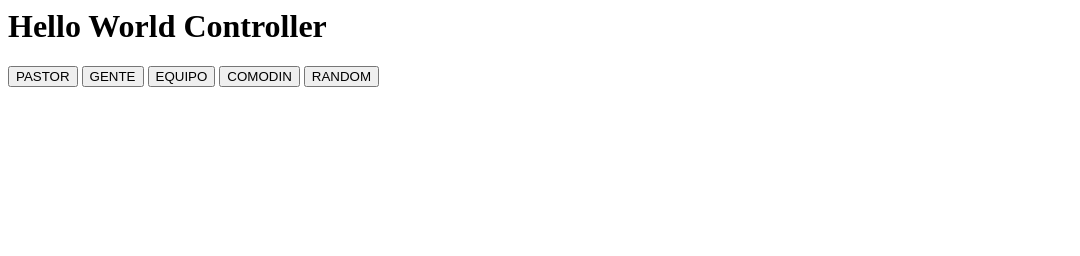
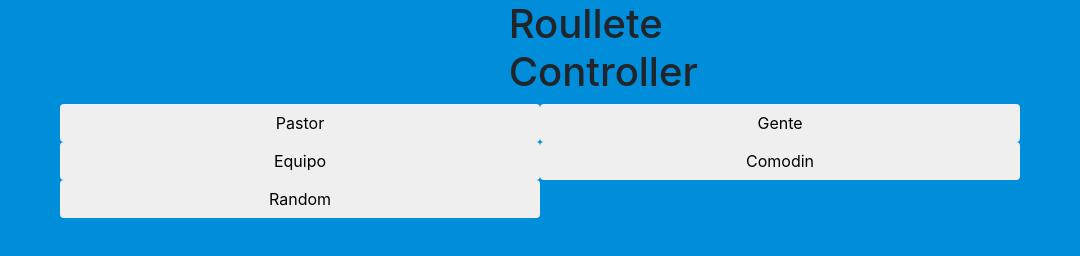
Before and after one commit to LordEnrico/RoulleteBlueTeam, an Electron app: page html/controller.html in a window 1080 px wide. Drawn offline with nearby package versions, Linux system fonts and the light colour scheme.

Commit message:
Controller design tweaks, Resizeable false

```diff
--- /dev/null
+++ b/css/main.css
@@ -0,0 +1,8 @@
+body {
+    background-color: #008DDA;
+}
+
+.col-centered{
+    float: none;
+    margin: 0 auto;
+}
--- a/html/controller.html
+++ b/html/controller.html
@@ -1,21 +1,32 @@
 <html>
 
 <head>
-    <title>Controller</title>
+    <title class="center">Roullete Controller</title>
+    <link rel="stylesheet" href="../libs/bootstrap/dist/css/bootstrap.min.css">
+    <link rel="stylesheet" href="../css/main.css">
 </head>
 
 <body>
-    <h1>Hello World Controller</h1>
-    <button type="button" class="btn" id="btn-pastor" value="PASTOR">PASTOR</button>
-    <button type="button" class="btn" id="btn-gente" value="GENTE">GENTE</button>
-    <button type="button" class="btn" id="btn-equipo" value="EQUIPO">EQUIPO</button>
-    <button type="button" class="btn" id="btn-patria" value="COMODIN">COMODIN</button>
-    <button type="button" class="btn" id="btn-patria" value="">RANDOM</button>
+    <div class="row">
+        <div class="col-lg-1 col-centered">
+            <h1>Roullete Controller</h1>
+        </div>
+    </div>
+    <div class="container">
+        <div class="row">
+            <button type="button" class="btn btn-default col-sm-6" id="btn-pastor" value="PASTOR">Pastor</button>
+            <button type="button" class="btn btn-default col-sm-6" id="btn-gente" value="GENTE">Gente</button>
+            <button type="button" class="btn btn-default col-sm-6" id="btn-equipo" value="EQUIPO">Equipo</button>
+            <button type="button" class="btn btn-default col-sm-6" id="btn-patria" value="COMODIN">Comodin</button>
+            <button type="button" class="btn btn-default col-sm-6" id="btn-random" value="">Random</button>
+        </div>
+    </div>
 
     <script>
         if (typeof module === 'object') { window.module = module; module = undefined; }
     </script>
     <script src="../libs/jquery/dist/jquery.min.js"></script>
+    <script src="../libs/bootstrap/dist/js/bootstrap.min.js"></script>
     <script>
         if (window.module) module = window.module;
     </script>
--- a/index.js
+++ b/index.js
@@ -38,6 +38,7 @@ function setUpScreens() {
     }
 
     roulleteWin.loadURL(`file://${__dirname}/html/roullete.html`)
+    roulleteWin.setResizable(false)
 
     if (!debug)
         roulleteWin.setMenu(null)
@@ -60,6 +61,7 @@ function setUpScreens() {
         height: 720
     })
     controlWin.loadURL(`file://${__dirname}/html/controller.html`)
+    controlWin.setResizable(false)
 
     if (!debug)
         controlWin.setMenu(null)
--- a/script/roullete.js
+++ b/script/roullete.js
@@ -251,10 +251,10 @@ $(function () {
             var degree = getOptionAngle(data.selected);
             var section = document.elementFromPoint(center.x + rInner + 2, center.y);
 
-            // Draw angle
+            // Debug Indicator
             // var x = center.x + rOuter * Math.cos(degree * (Math.PI / 180));
             // var y = center.y + rOuter * Math.sin(degree * (Math.PI / 180));
-            // var circle = paper.circle(x, y, 5).attr("fill", "#FF0000");
+            // var debugIndicator = paper.circle(x, y, 5).attr("fill", "#FF0000");
 
             if (selected) {
                 selected.attr({
@@ -308,7 +308,7 @@ $(function () {
             }
         }
 
-        var randomIndex = getRandomInt(0, selectionGroup.length);
+        var randomIndex = getRandomInt(0, (selectionGroup.length - 1));
         var elementGoTo = selectionGroup[randomIndex];
         var angle = elementGoTo.attr("rotation").split(" ")[0];
 
```
Also changed, not shown: html/roullete.html (+1 -1 lines).
